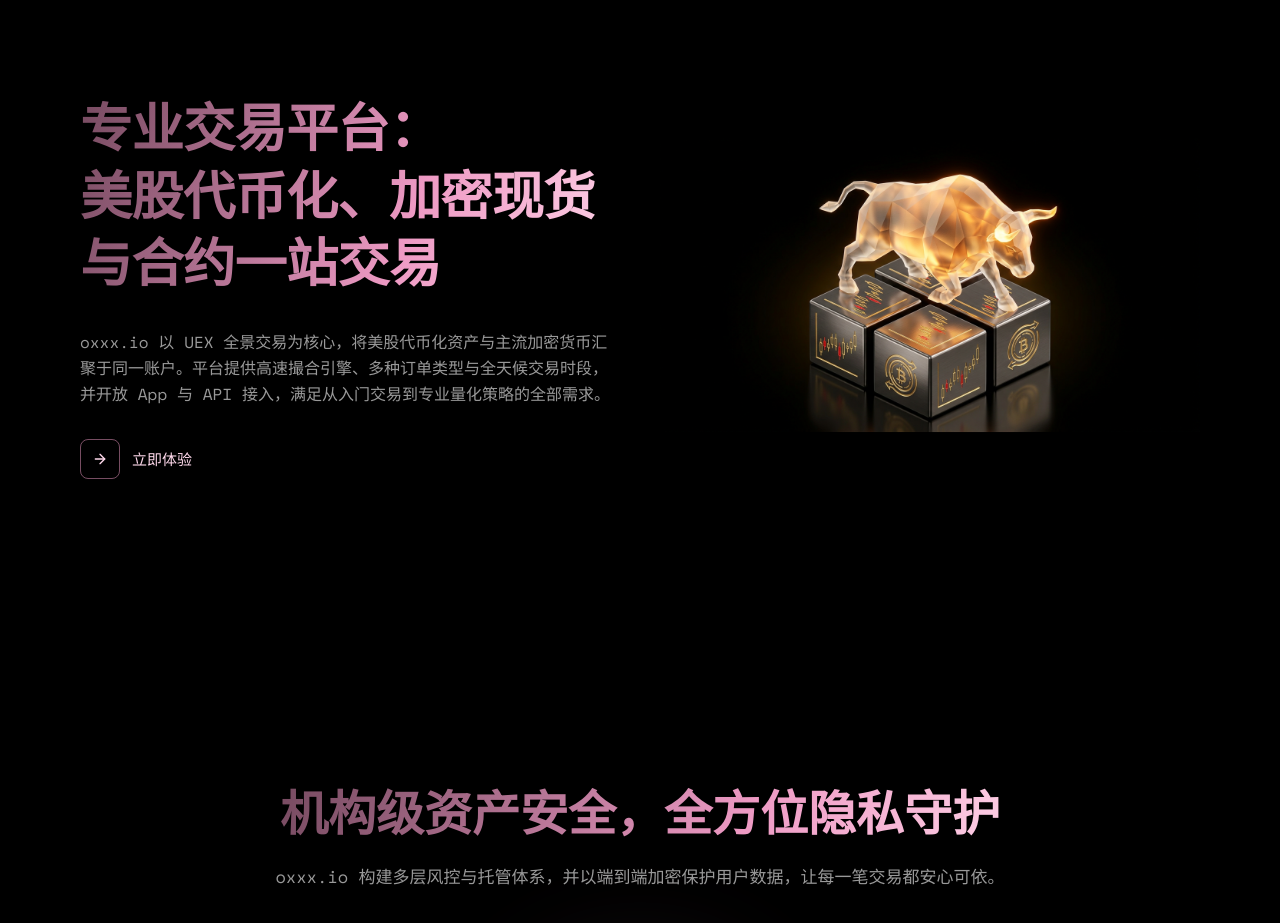
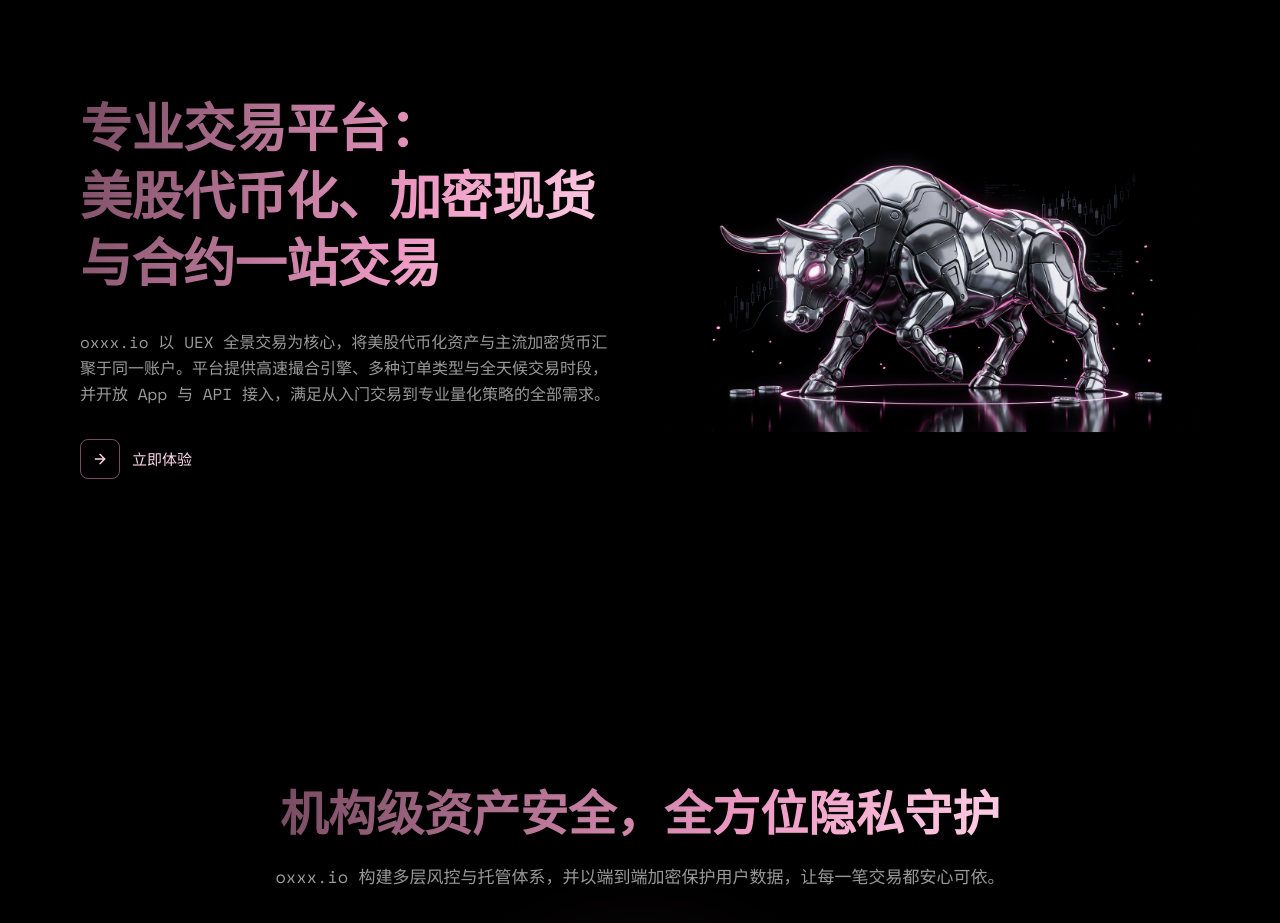
Before and after one commit to JONJUNWEI8888/oxxx, a Next.js app: page / in a window 1280 px wide. Shown: the part 3860-4783 px from the top of the page. Built offline with nearby package versions, Linux system fonts and the light colour scheme; no server answers; a web font is replaced by a local one.

Commit message:
feat: update image to chrome bull with new alt text
Updated image source and alt description for better context

```diff
--- a/components/synapse/architecture.tsx
+++ b/components/synapse/architecture.tsx
@@ -50,8 +50,8 @@ export function Architecture() {
             transition={{ duration: 6, repeat: Infinity, ease: 'easeInOut' }}
           >
             <Image
-              src="/images/bull-pedestal.png"
-              alt="金色玻璃质感公牛伫立在刻有K线与比特币图案的金属方块上"
+src="/images/chrome-bull.png"
+  alt="镜面铬金属机甲公牛，粉色霓虹眼睛与轮廓光，脚下环绕发光圆环与K线"
               width={1408}
               height={768}
               className="h-auto w-full"
```
Also changed, not shown: public/images/chrome-bull.png (added).
